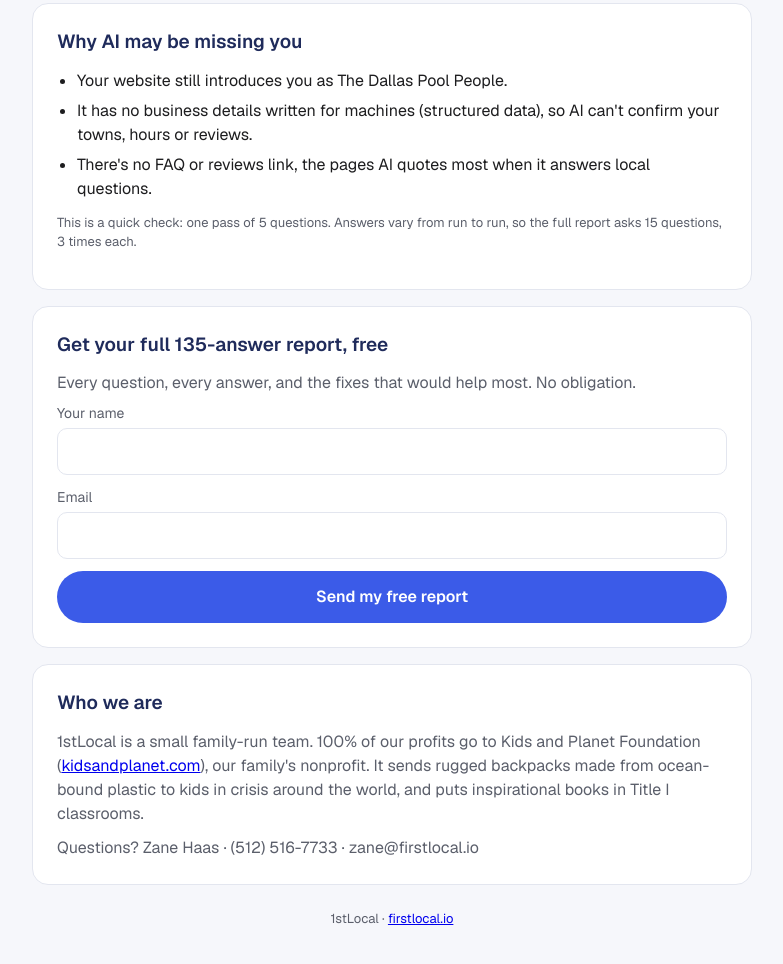
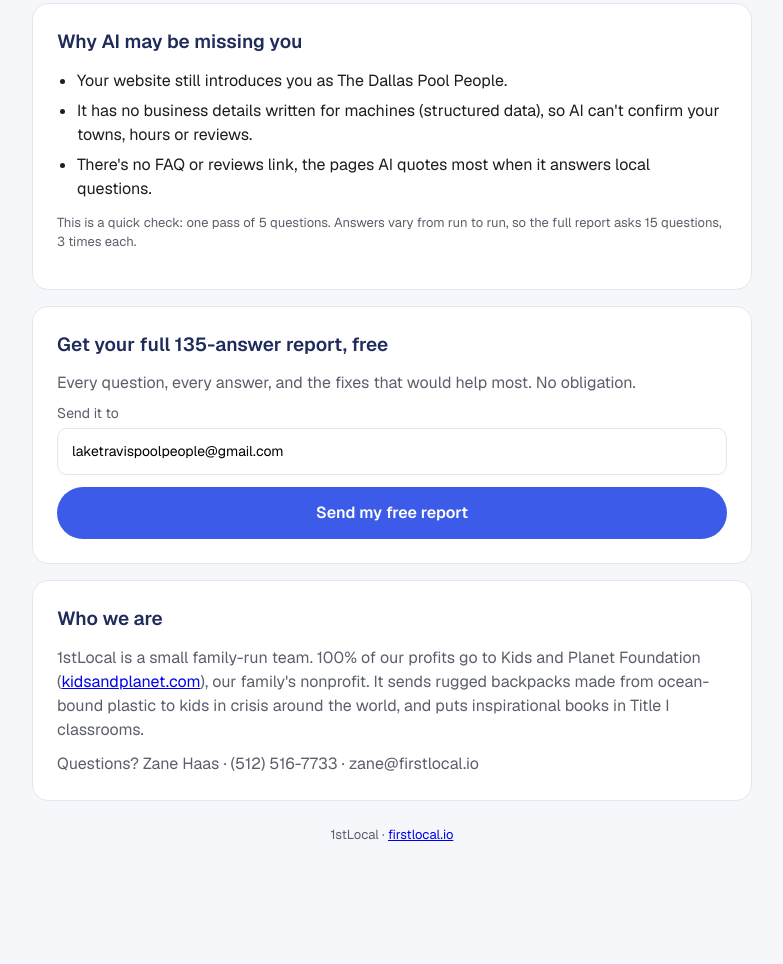
Before and after one commit to mlw903a/firstlocal, a plain HTML site: page r/ltpp/index.html in a window 1280 px wide. Shown: the part 1085-2049 px from the top of the page, without its empty margins (248-1031 px from the left). After the commit the page ends 1985 px from the top, so only its background shows below. Drawn offline with nearby package versions, Linux system fonts and the light colour scheme.

Commit message:
r/ltpp: one-button report request, email prefilled

```diff
--- a/r/ltpp/index.html
+++ b/r/ltpp/index.html
@@ -83,8 +83,7 @@ footer{font-size:13px;color:var(--muted);text-align:center;margin-top:24px}
 <h2>Get your full 135-answer report, free</h2>
 <p class="sub">Every question, every answer, and the fixes that would help most. No obligation.</p>
 <form action="https://formspree.io/f/xrpqzzon" method="POST">
-<label>Your name<input name="name" autocomplete="name" required /></label>
-<label>Email<input name="email" type="email" autocomplete="email" required /></label>
+<label>Send it to<input name="email" type="email" autocomplete="email" value="laketravispoolpeople@gmail.com" required /></label>
 <input type="hidden" name="website" value="thedallaspoolpeople.com" />
 <input type="hidden" name="business" value="The Lake Travis Pool People" />
 <input type="hidden" name="code" value="ltpp" />
```
